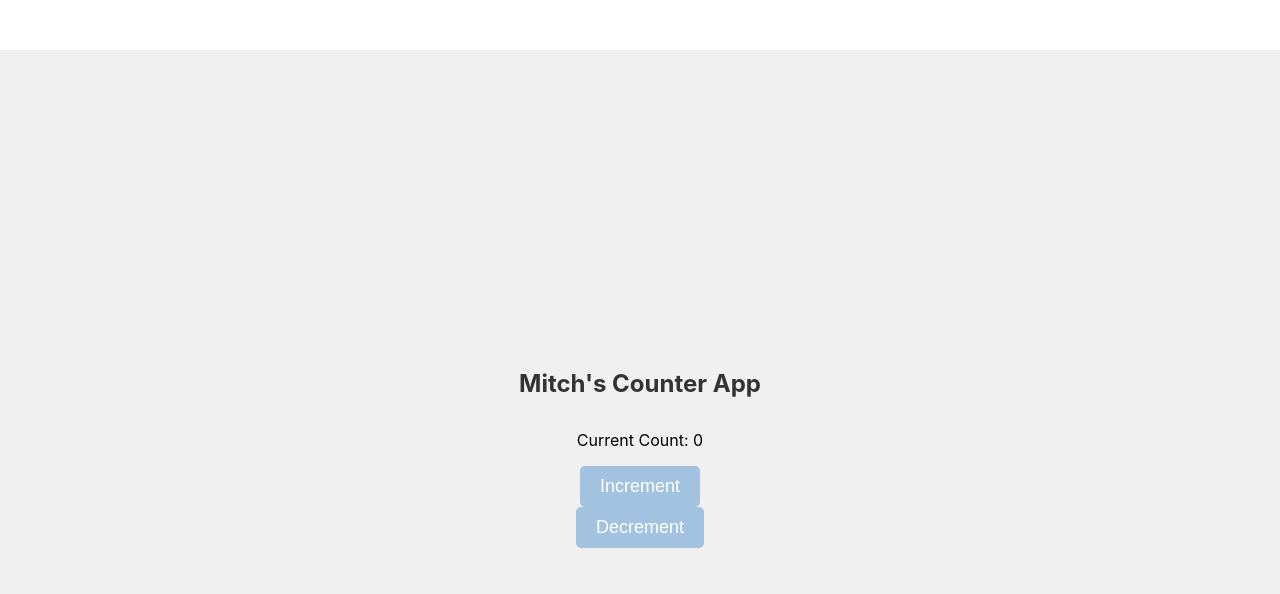
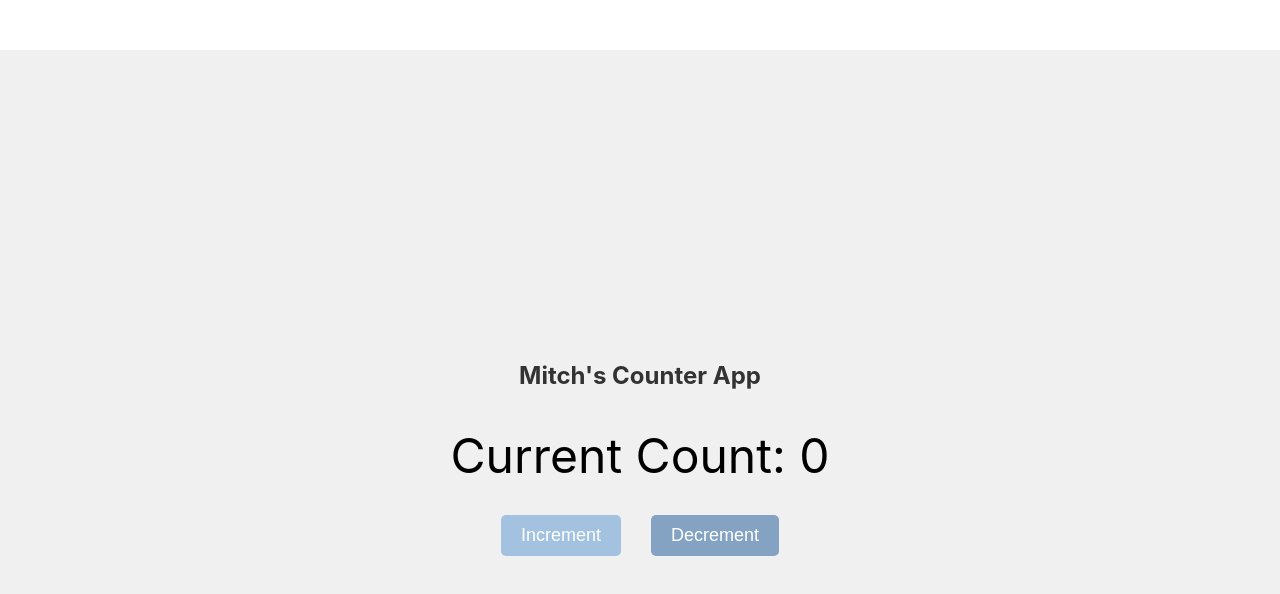
Before and after one commit to CryptoMitch/React-Code, a React (Create React App) app in the folder counter-app/: page / in a window 1280 px wide. Shown: the top 594 px of the page. Built offline with nearby package versions, Linux system fonts and the light colour scheme.

Commit message:
Adjust JSX to render properly

```diff
--- a/counter-app/src/App.js
+++ b/counter-app/src/App.js
@@ -15,9 +15,11 @@ function App() {
   return (
     <div className="App">
       <h1>Mitch's Counter App</h1>
-      <p>Current Count: {count}</p>
-      <button onClick={increment}>Increment</button>
-      <button onClick={decrement}>Decrement</button>
+      <p className="counter">Current Count: {count}</p>
+      <div className='button-container'>
+        <button className="button" onClick={increment}><span className="keyline"></span>Increment</button>
+        <button className="button secondary" onClick={decrement}><span className="keyline"></span>Decrement</button>
+      </div>
     </div>
   );
 }
```
